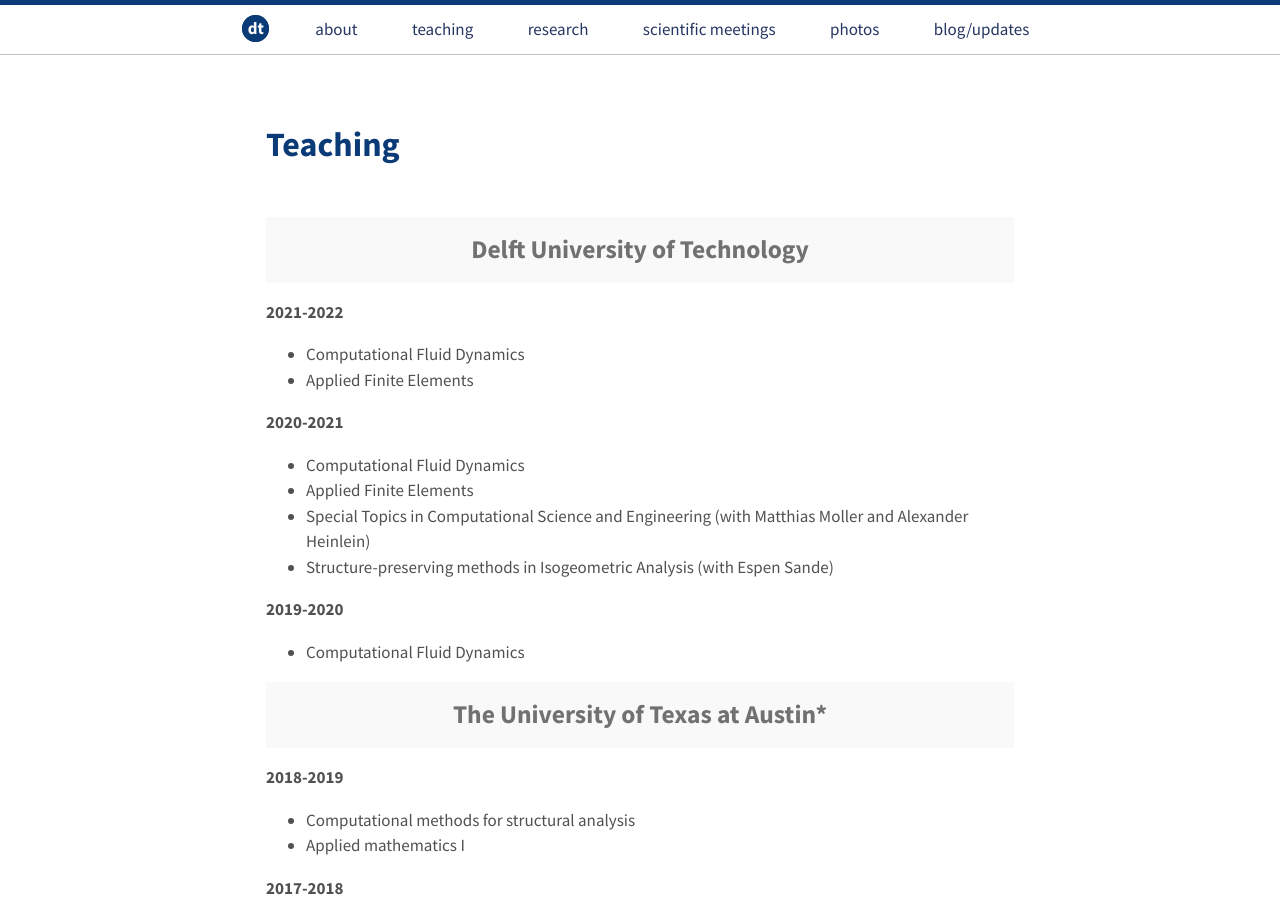
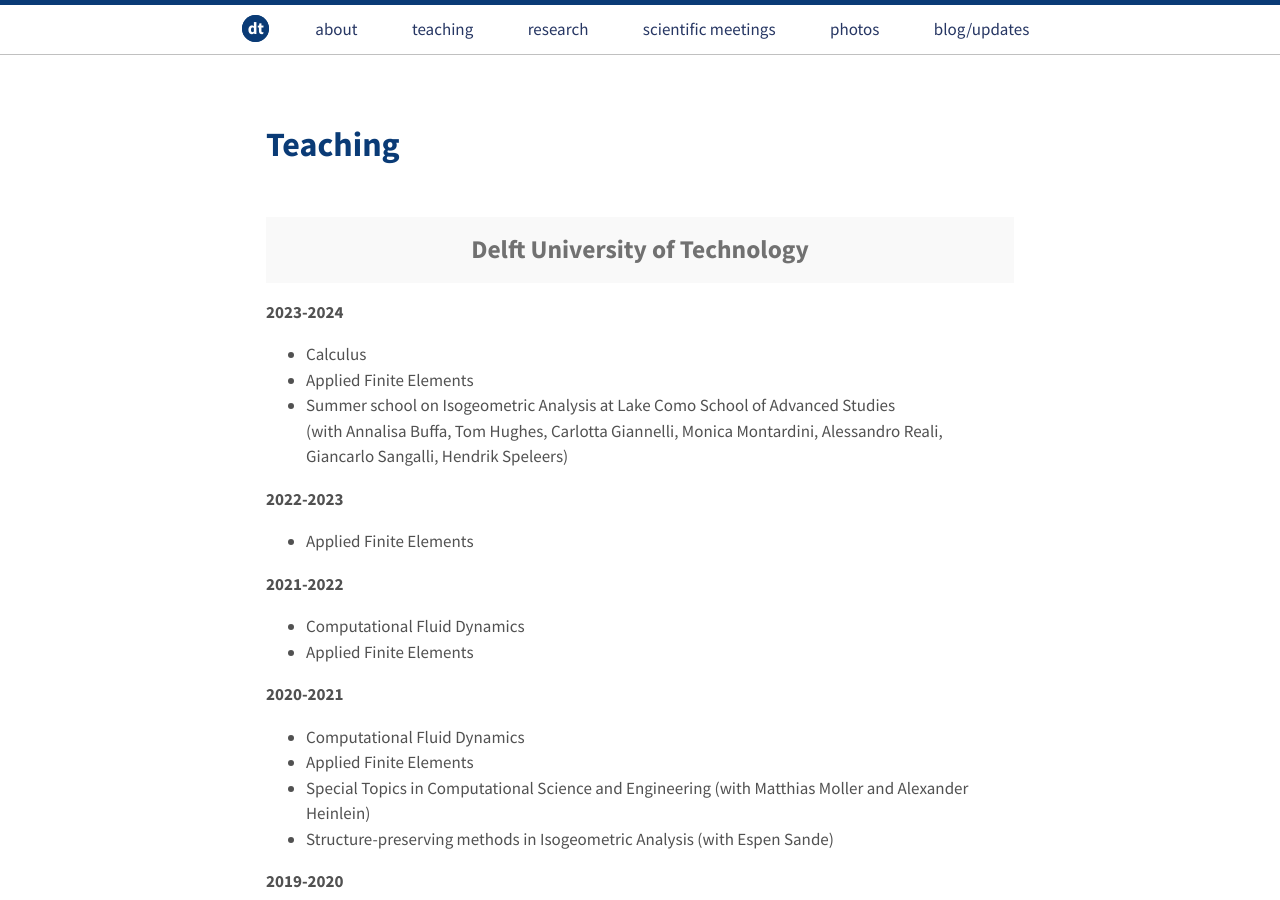
Before and after one commit to dtoshniwal/dtoshniwal.github.io, a Jekyll site: the page built from teaching.md, in a window 1280 px wide and 900 px high. Built offline with Jekyll 4.4.1, drawn with Linux system fonts in a browser that asks for light colours.

Commit message:
Update teaching

```diff
--- a/teaching.md
+++ b/teaching.md
@@ -5,6 +5,16 @@ title: Teaching
 
 <br>
 <h2 class="message" align="center">Delft University of Technology</h2>
+
+<span style="font-weight:bold">2023-2024</span>
+* Calculus
+* Applied Finite Elements
+* Summer school on Isogeometric Analysis at Lake Como School of Advanced Studies
+<br>
+(with Annalisa Buffa, Tom Hughes, Carlotta Giannelli, Monica Montardini, Alessandro Reali, Giancarlo Sangalli, Hendrik Speleers)
+
+<span style="font-weight:bold">2022-2023</span>
+* Applied Finite Elements
 
 <span style="font-weight:bold">2021-2022</span>
 * Computational Fluid Dynamics
```
